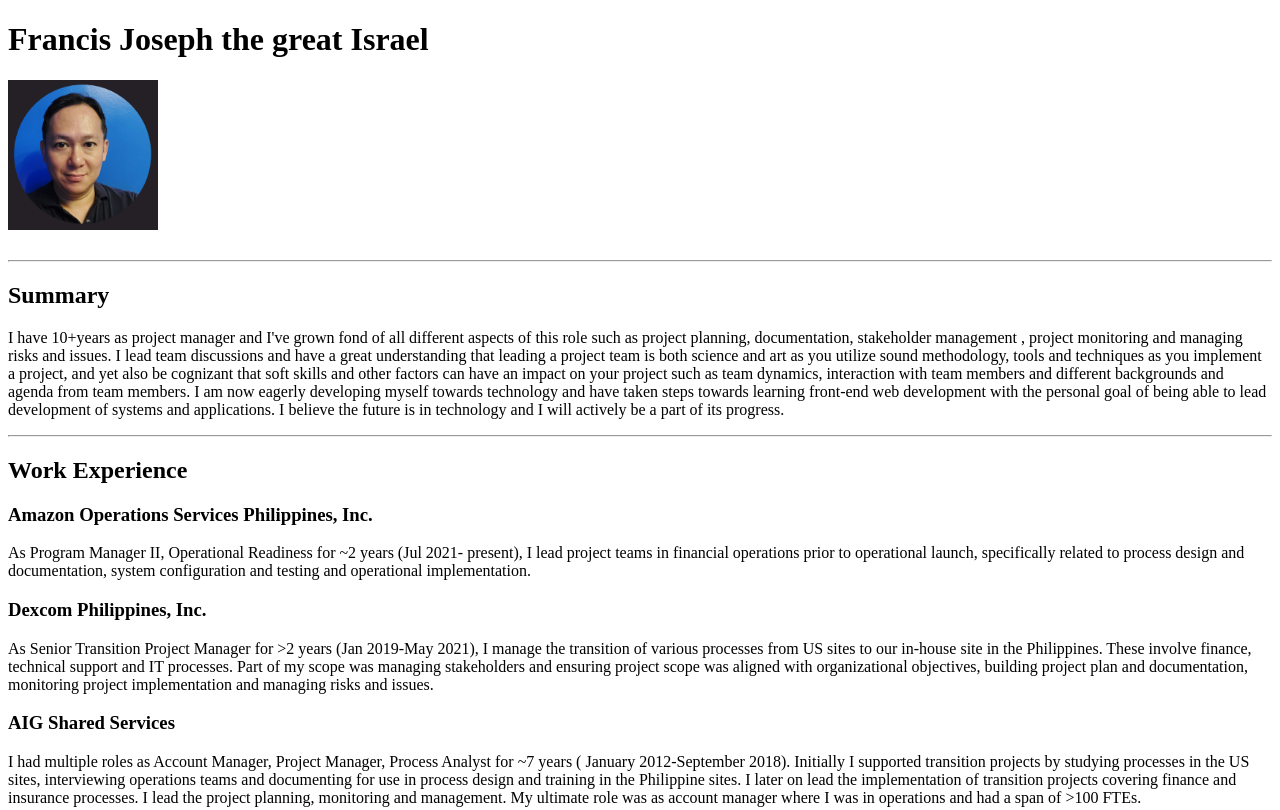
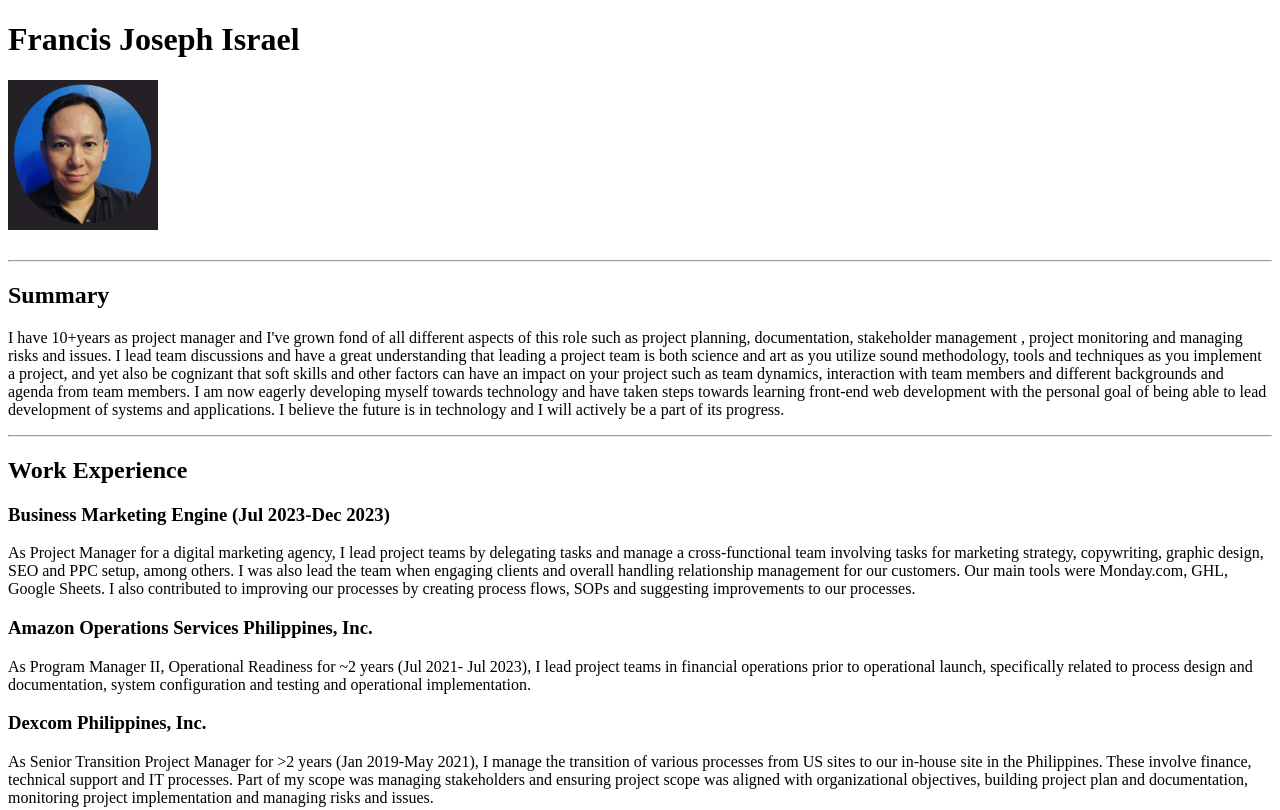
Before and after one commit to JosephDDreamer/Capstone1, a plain HTML site: page index.html in a window 1280 px wide. Shown: the top 810 px of the page. Drawn offline with Linux system fonts and the light colour scheme.

Commit message:
Update index.html

```diff
--- a/index.html
+++ b/index.html
@@ -7,7 +7,7 @@
 
 </head>
 <body>
-  <h1>Francis Joseph the great Israel</h1>
+  <h1>Francis Joseph Israel</h1>
   <img class="pic1" src="./Images/ProfilePic.png" height="150" width="150" border-radius="75">
     <br>
     <br>
@@ -19,10 +19,15 @@
     </p>
   <hr>
   <h2>Work Experience</h2>
+  <h3>Business Marketing Engine (Jul 2023-Dec 2023)</h3>
+  <p>
+    As Project Manager for a digital marketing agency,  I lead project teams by delegating tasks and manage a cross-functional team involving tasks for marketing strategy, copywriting, graphic design, SEO and PPC setup, among others. I was also lead the team when engaging clients and overall handling relationship management for our customers. Our main tools were Monday.com, GHL, Google Sheets. I also contributed to improving our processes by creating process flows, SOPs and suggesting improvements to our processes.
+  </p>
+
   <h3>Amazon Operations Services Philippines, Inc.</h3>
   <p>
     As Program Manager II, Operational Readiness for ~2 years (Jul 2021-
-    present), I lead project teams in financial operations prior to operational launch,
+    Jul 2023), I lead project teams in financial operations prior to operational launch,
     specifically related to process design and documentation, system configuration
     and testing and operational implementation.
   </p>
```
